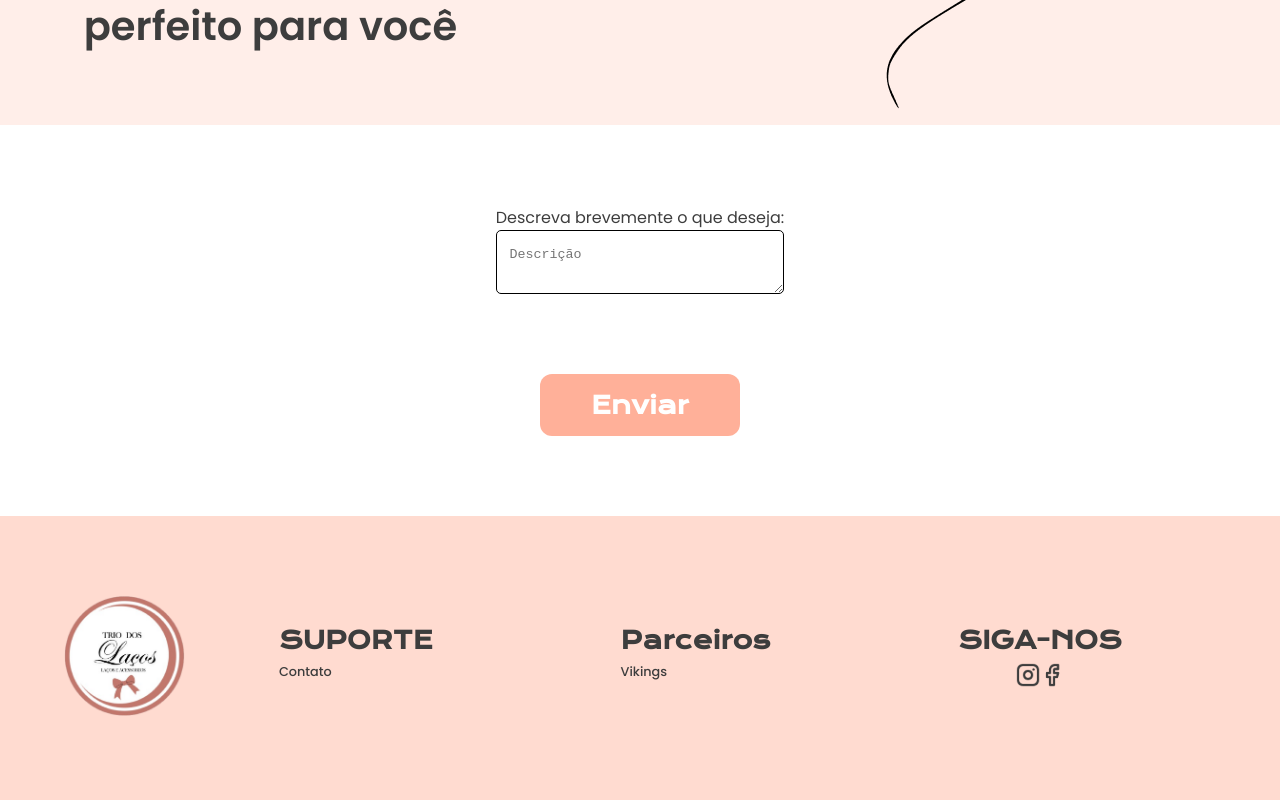
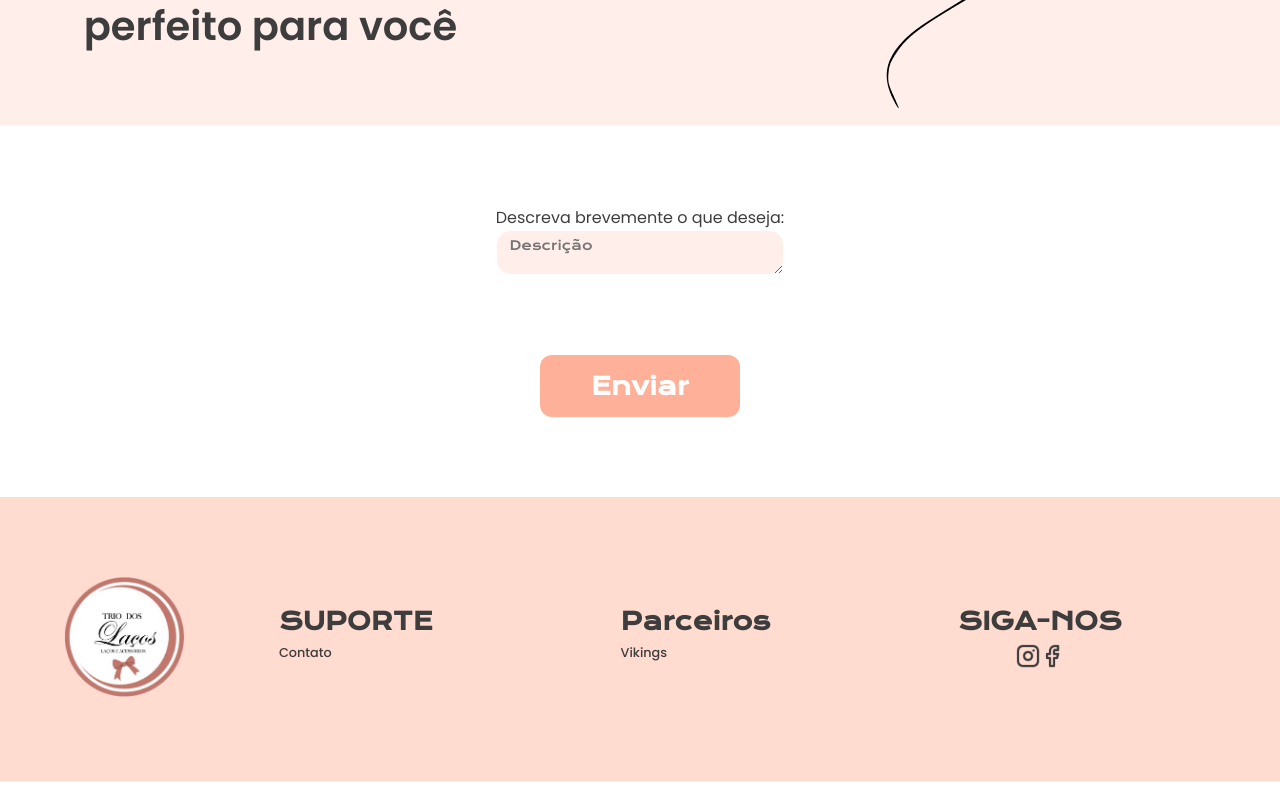
Before and after one commit to workSilas/TrioDosLacos, a React (Create React App) app: page /Encomendas in a window 1280 px wide. Shown: the part 1236-2036 px from the top of the page. Built offline with nearby package versions, Linux system fonts and the light colour scheme; a web font is replaced by a local one.

Commit message:
Padronização dos inputs

```diff
--- a/src/pages/Entrar/index.scss
+++ b/src/pages/Entrar/index.scss
@@ -63,6 +63,7 @@
             border: solid 1px #fff;
             border-radius: 15px;
             padding: 1rem 2vw;
+            font-family: Krona One;
         }
 
         input:focus {
--- a/src/pages/adm/CadastrarVendas/index.scss
+++ b/src/pages/adm/CadastrarVendas/index.scss
@@ -72,7 +72,7 @@
 
                     input {
                         outline: none;
-                        border: solid 1px #575757;
+                        border: solid 1px #ffffff;
                         border-radius: 15px;
                         font-family: Krona One;
                         font-size: 0.8rem;
@@ -81,6 +81,11 @@
                         padding: 1vh 1vw;
                         background-color: #FFEEE9;
                         width: 100%;
+                    }
+
+                    input:focus {
+                        transition: all 0.5s;
+                        border: solid 1px #949494;
                     }
                 }
             }
--- a/src/pages/adm/GerenciarProdutos/index.scss
+++ b/src/pages/adm/GerenciarProdutos/index.scss
@@ -72,7 +72,7 @@
 
                     input {
                         outline: none;
-                        border: solid 1px #575757;
+                        border: solid 1px #ffffff;
                         border-radius: 15px;
                         font-family: Krona One;
                         font-size: 0.8rem;
@@ -83,9 +83,14 @@
                         width: 100%;
                     }
 
+                    input:focus {
+                        transition: all 0.5s;
+                        border: solid 1px #949494;
+                    }
+
                     textarea {
                         outline: none;
-                        border: solid 1px #575757;
+                        border: solid 1px #ffffff;
                         border-radius: 15px;
                         font-family: Krona One;
                         font-size: 0.8rem;
@@ -94,6 +99,11 @@
                         padding: 0.7vh 1vw;
                         background-color: #FFEEE9;
                         width: 100%;
+                    }
+
+                    textarea:focus {
+                        transition: all 0.5s;
+                        border: solid 1px #949494;
                     }
                 }
             }
--- a/src/pages/user/Encomendas/index.scss
+++ b/src/pages/user/Encomendas/index.scss
@@ -84,10 +84,20 @@
 
                 textarea {
                     outline: none;
-                    border: solid 1px #000;
-                    padding: 2vh 1vw;
-                    border-radius: 5px;
+                    border: solid 1px #ffffff;
+                    border-radius: 15px;
+                    font-family: Krona One;
+                    font-size: 0.8rem;
+                    font-weight: 500;
+                    color: #000000;
+                    padding: 0.7vh 1vw;
+                    background-color: #FFEEE9;
                     width: 100%;
+                }
+
+                textarea:focus {
+                    transition: all 0.5s;
+                    border: solid 1px #949494;
                 }
             }
         }
```
